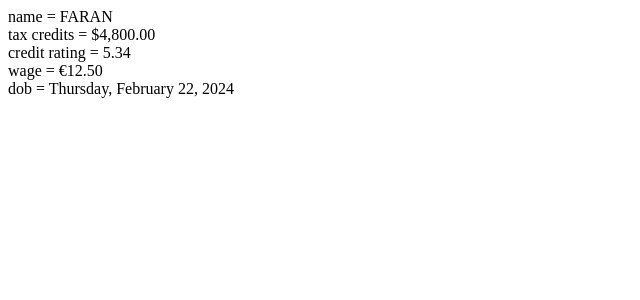
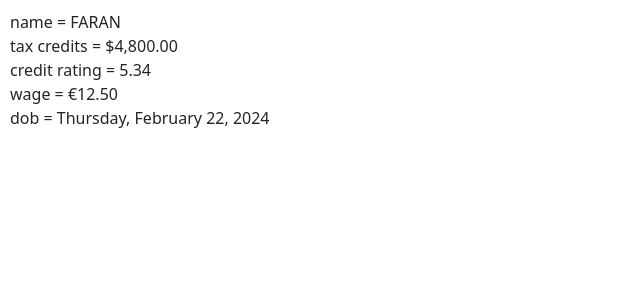
Before and after one commit to faranak-cs/angularjs, an Angular app in the folder hello-world/: page / in a window 1280 px wide. Shown: the top 300 px of the page, without its empty margins (0-640 px from the left). Built offline with nearby package versions, Linux system fonts and the light colour scheme.

Commit message:
bootstrap

```diff
--- a/hello-world/package.json
+++ b/hello-world/package.json
@@ -18,6 +18,7 @@
     "@angular/platform-browser": "^17.2.0",
     "@angular/platform-browser-dynamic": "^17.2.0",
     "@angular/router": "^17.2.0",
+    "bootstrap": "^5.3.3",
     "rxjs": "~7.8.0",
     "tslib": "^2.3.0",
     "zone.js": "~0.14.3"
--- /dev/null
+++ b/hello-world/src/app/contact-form/contact-form.component.html
@@ -0,0 +1 @@
+<p>contact-form works!</p>
--- a/hello-world/src/styles.css
+++ b/hello-world/src/styles.css
@@ -0,0 +1,5 @@
+@import "bootstrap/dist/css/bootstrap.css";
+
+body {
+  padding: 10px;
+}
```
Also changed, not shown: hello-world/src/app/contact-form/contact-form.component.ts (added, +12 -0 lines), hello-world/src/app/contact-form/contact-form.component.css (added), 2 other files (tests, documents, lock files or other folders).
